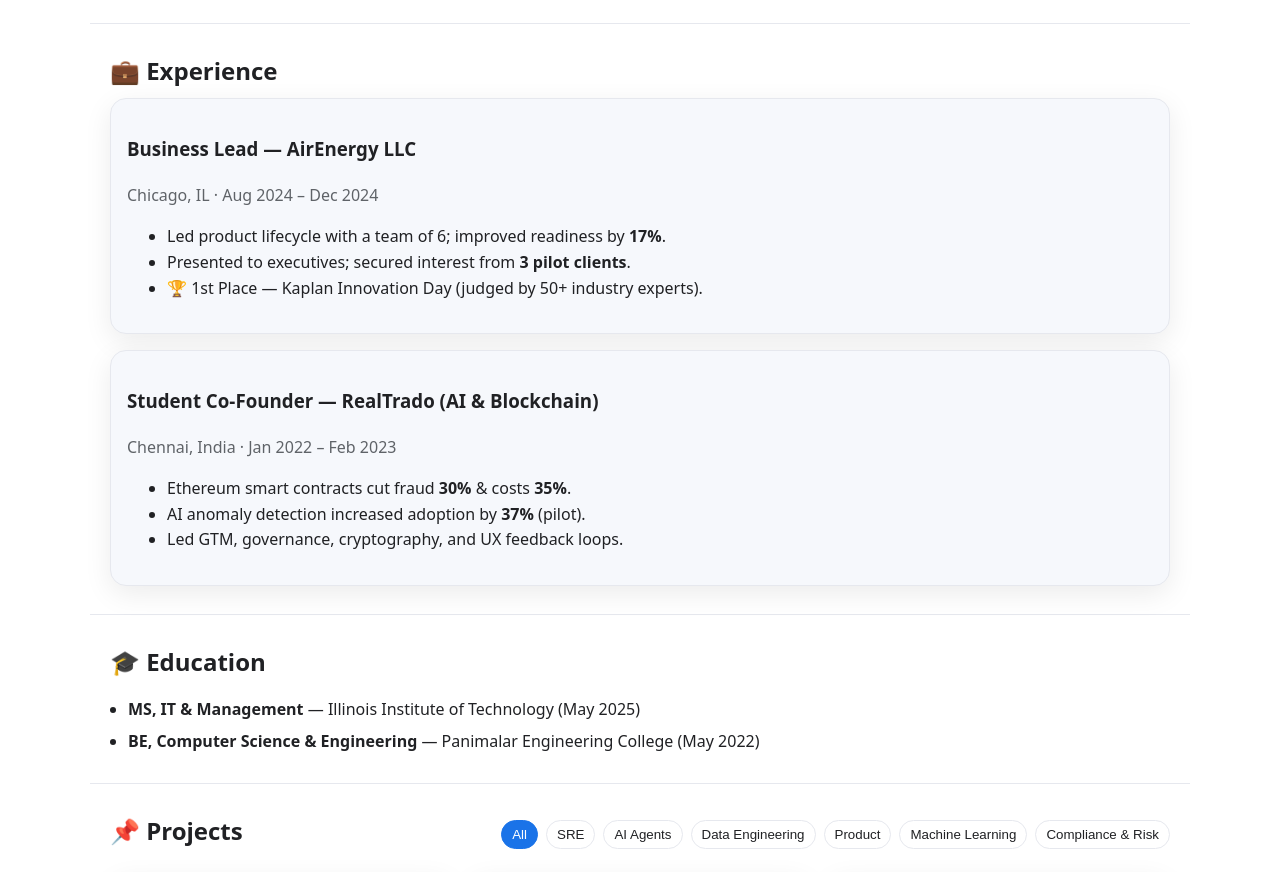
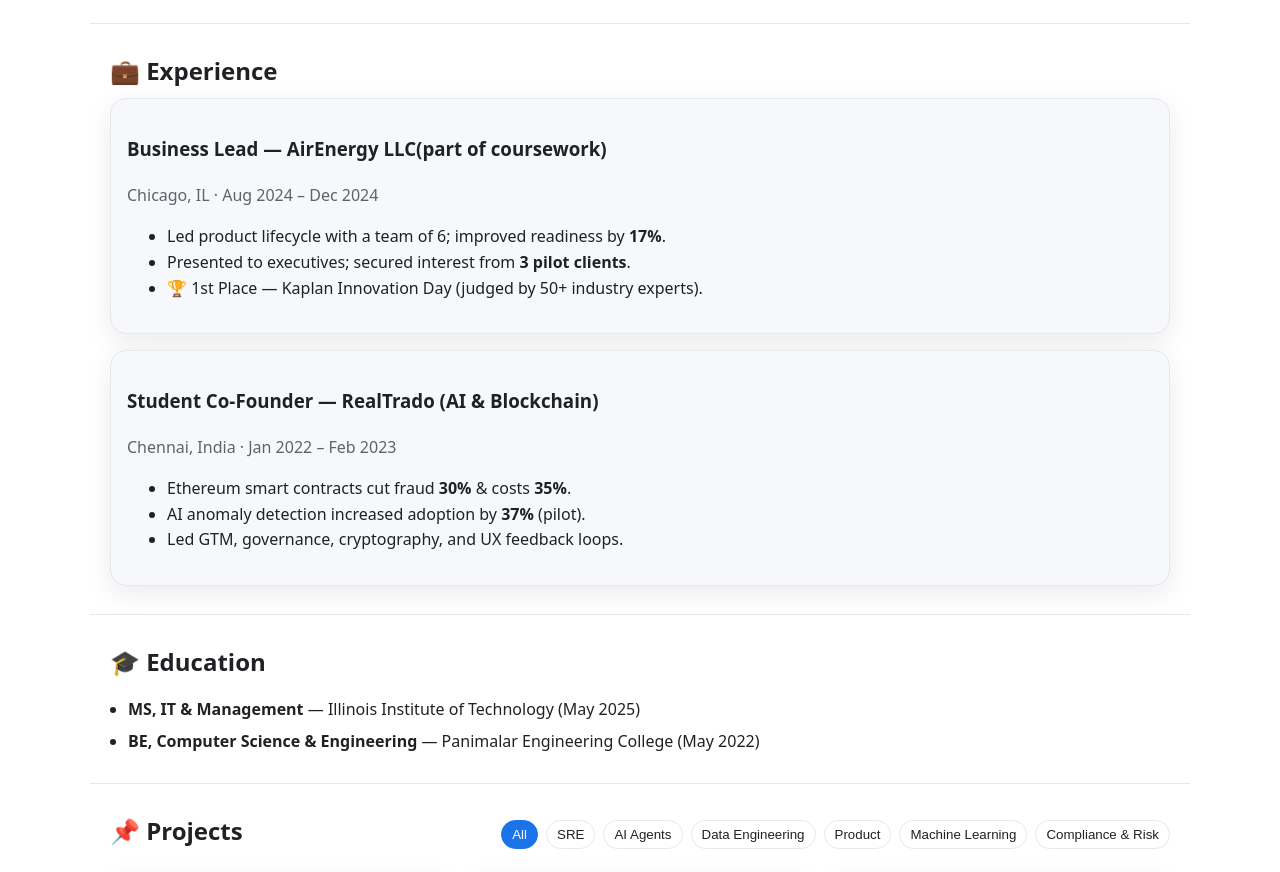
Before and after one commit to JoelNithishKumar/joels-launchpad, a plain HTML site: page index.html in a window 1280 px wide. Shown: the part 960-1832 px from the top of the page. Drawn offline with Linux system fonts and the light colour scheme.

Commit message:
Update index.html

```diff
--- a/index.html
+++ b/index.html
@@ -91,7 +91,7 @@
       <h2>💼 Experience</h2>
       <div class="timeline">
         <article class="card">
-          <h3>Business Lead — AirEnergy LLC</h3>
+          <h3>Business Lead — AirEnergy LLC(part of coursework)</h3>
           <p class="meta">Chicago, IL · Aug 2024 – Dec 2024</p>
           <ul>
             <li>Led product lifecycle with a team of 6; improved readiness by <b>17%</b>.</li>
```
